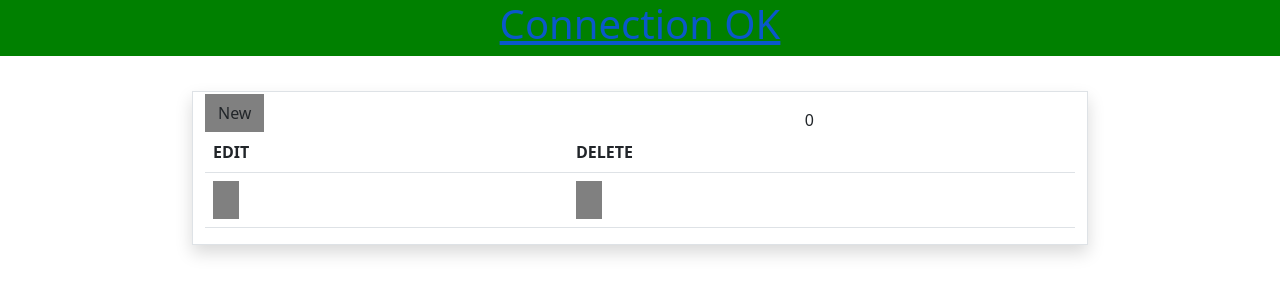
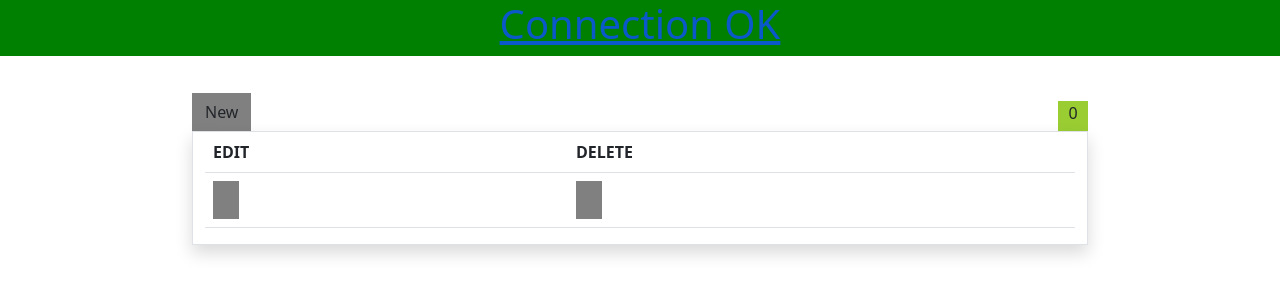
Before and after one commit to AlanGitez/Training--php-, a PHP site: page /?action=1 in a window 1280 px wide. Shown: the top 300 px of the page. Run offline with PHP 8.4, Linux system fonts and the light colour scheme; data that the repository does not hold is empty.

Commit message:
algunos estilos del panel

```diff
--- a/assets/css/styles.css
+++ b/assets/css/styles.css
@@ -9,13 +9,15 @@ img{
     width: 100%;
 }
 .container{
-    overflow-y:scroll;
+    overflow-y: scroll;
     max-height: 45vh;
     width: 70%;
 }
+¡
 .form-container{
     margin-top: 40px !important;
 }
+
 .panel{
     height: 40px;
     width: 70%;
@@ -23,6 +25,14 @@ img{
     justify-content: space-between;
     align-items: flex-end;
 
+}
+
+.count{
+    /* border: 1px solid green; */
+    background-color: yellowgreen;
+    height: 30px;
+    width: 30px;
+    text-align: center;
 }
 form{
     display: flex;
--- a/views/layout/table.php
+++ b/views/layout/table.php
@@ -1,10 +1,11 @@
 
-
-<div class="container border shadow">
-    <?php
+ <?php
         require_once("views/layout/panel.php");
     ?>
-    <table class="table">
+<div class="container border shadow">
+
+    <div class="my-table">
+    <table class="table" >
     <thead>
         <tr>
 
@@ -47,6 +48,7 @@
         ?>
     </tbody>
     </table>
+    </div>
 </div>
 <?php
 
```
